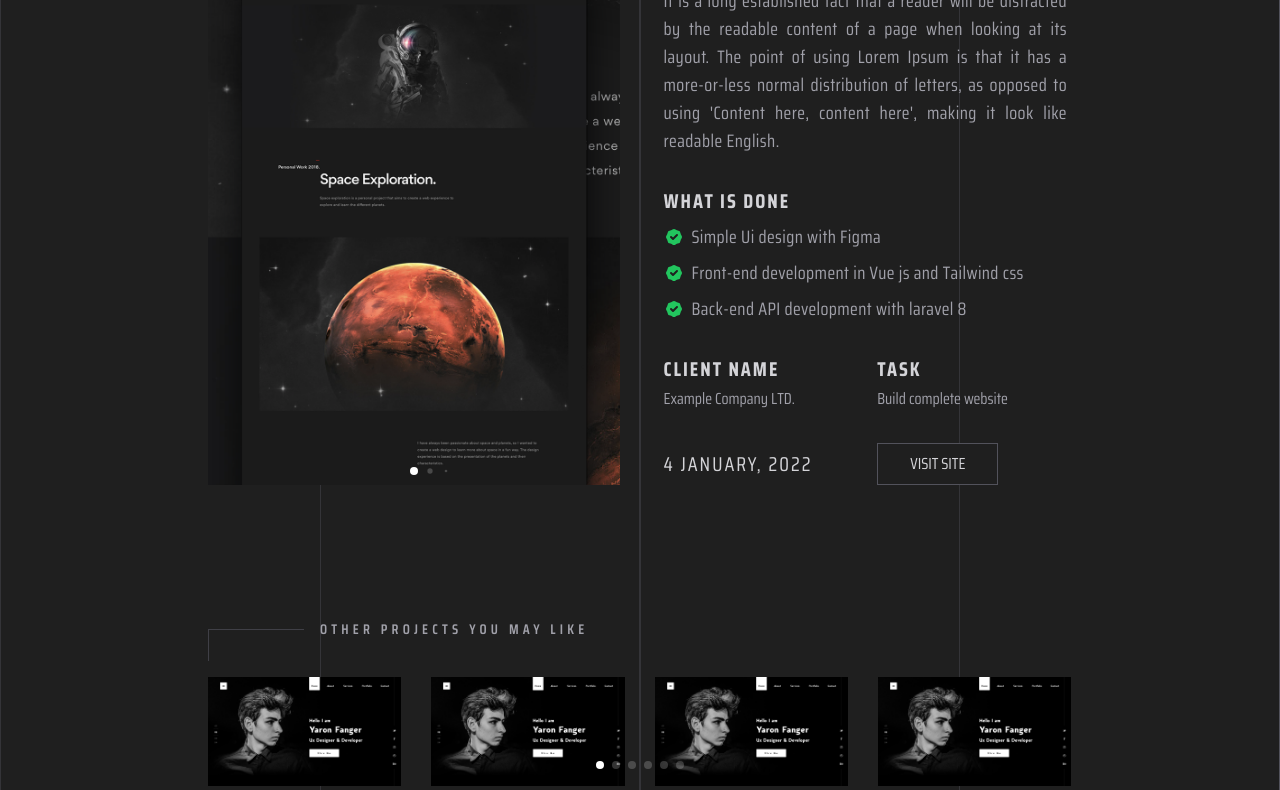
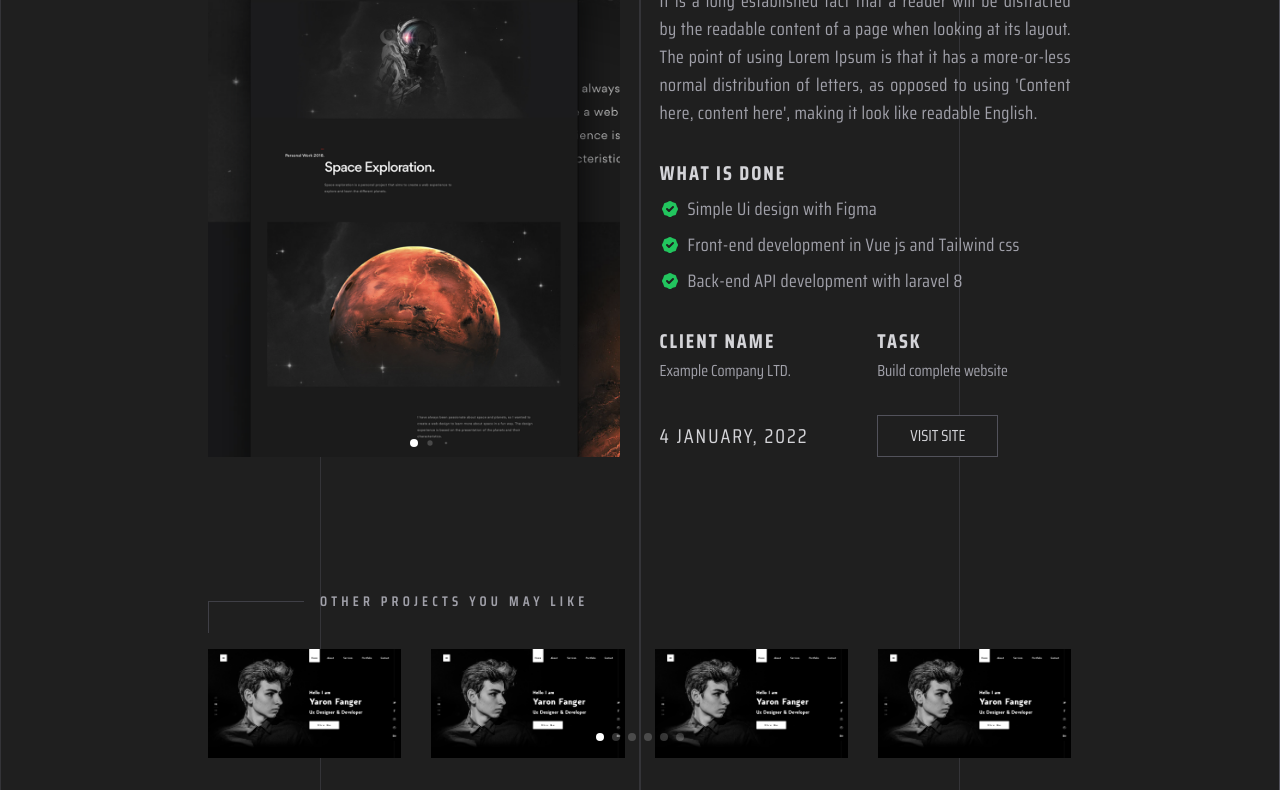
Before and after one commit to Shazzad998/Personal-Website, a website: page dist/single-project.html in a window 1280 px wide. Shown: the part 261-1051 px from the top of the page. Drawn offline with nearby package versions, Linux system fonts and the light colour scheme.

Commit message:
padding issue

```diff
--- a/dist/single-project.html
+++ b/dist/single-project.html
@@ -140,7 +140,7 @@
               </div>
             </div>
 
-            <div class="mt-6 md:mt-0 px-1" data-aos="fade-left" data-aos-duration="800">
+            <div class="mt-6 md:mt-0" data-aos="fade-left" data-aos-duration="800">
               <div class="sm:mt-8 md:mt-0">
                 <h1
                   class="uppercase text-2xl sm:text-4xl md:text-2xl xl:text-3xl 2xl:text-4xl tracking-widest font-bold">
```
